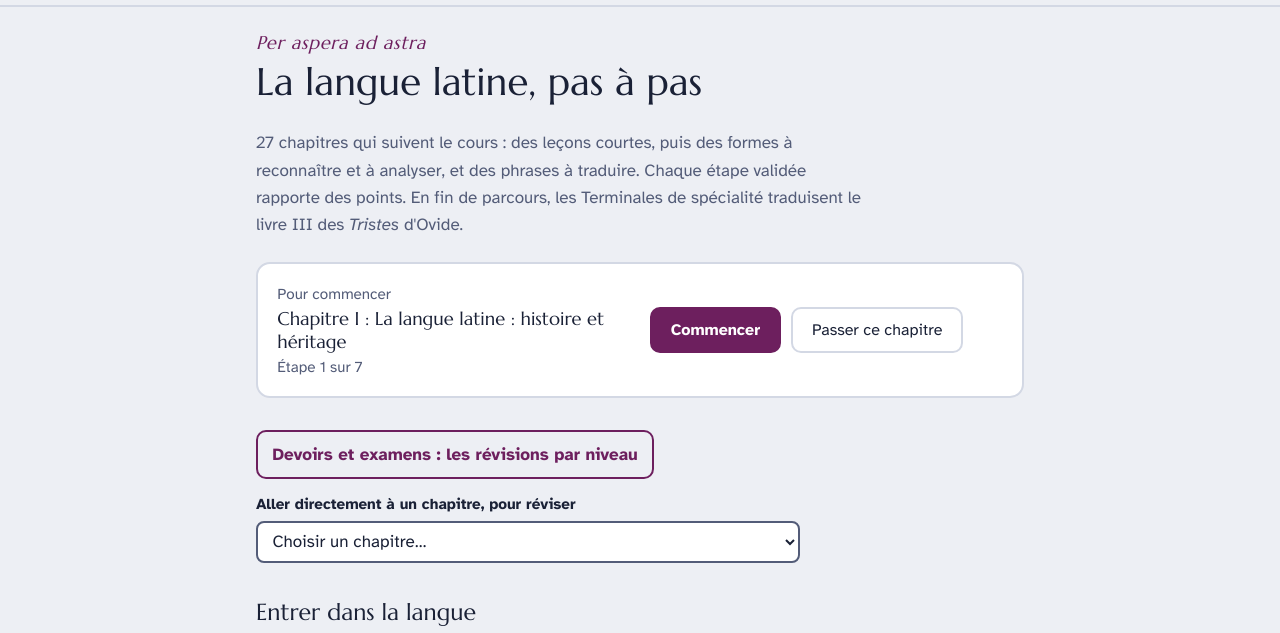
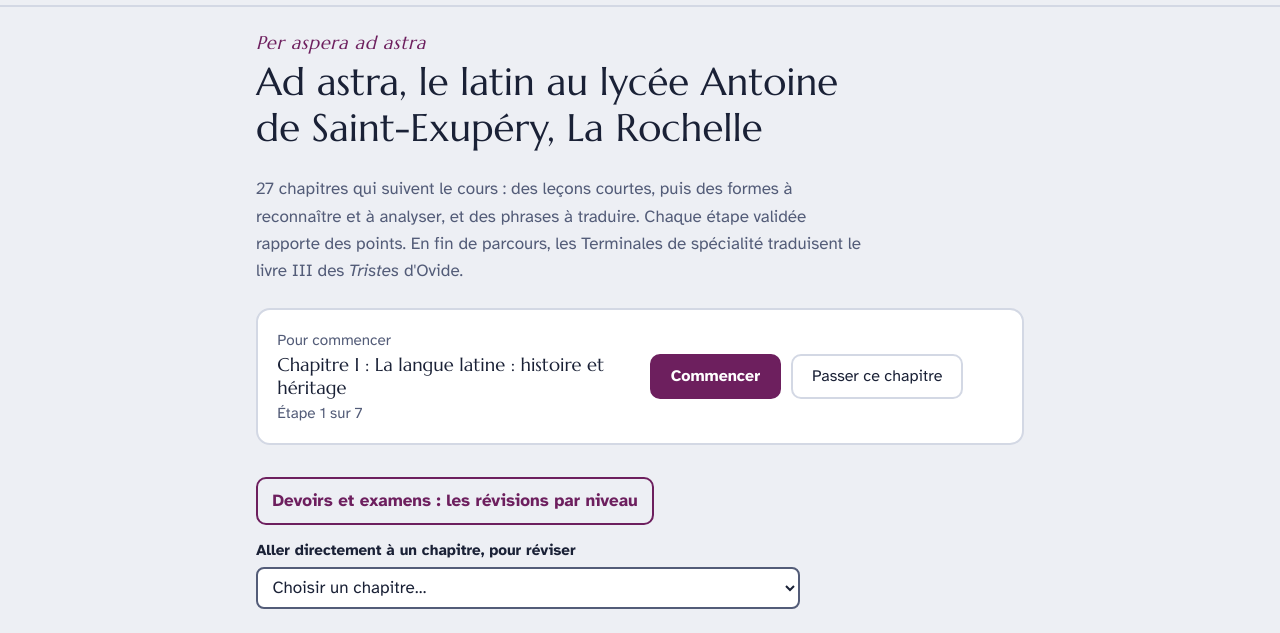
Before and after one commit to Rollon17-14/ad-astra, a plain HTML site: page index.html in a window 1280 px wide. Shown: the part 50-683 px from the top of the page. Drawn offline with Linux system fonts and the light colour scheme.

Commit message:
Nouveau titre du site
Ad astra, le latin au lycée Antoine de Saint-Exupéry, La Rochelle.

Co-Authored-By: Claude Fable 5.2 <noreply@anthropic.com>
Claude-Session: https://claude.ai/code/session_01WGWELzPqK4aqTvLX9ZGwuJ

```diff
--- a/index.html
+++ b/index.html
@@ -3,8 +3,8 @@
 <head>
 <meta charset="utf-8">
 <meta name="viewport" content="width=device-width, initial-scale=1">
-<title>Ad astra</title>
-<meta name="description" content="Vingt-sept chapitres pour apprendre la langue latine au lycée : leçons courtes, formes à écrire, analyses et traductions. Dans le navigateur, sans compte.">
+<title>Ad astra, le latin au lycée Antoine de Saint-Exupéry, La Rochelle</title>
+<meta name="description" content="Ad astra, le latin au lycée Antoine de Saint-Exupéry, La Rochelle : leçons courtes, formes à reconnaître, analyses et traductions. Dans le navigateur, sans compte.">
 <link rel="preconnect" href="https://fonts.googleapis.com">
 <link rel="preconnect" href="https://fonts.gstatic.com" crossorigin>
 <link rel="stylesheet" href="https://fonts.googleapis.com/css2?family=Atkinson+Hyperlegible:ital,wght@0,400;0,700;1,400;1,700&family=Marcellus&display=swap">
--- a/js/app.js
+++ b/js/app.js
@@ -109,7 +109,7 @@ function borneHtml(c) {
 }
 function vueAccueil() {
   const p = prochaine(), debut = totalFaits() === 0;
-  app.innerHTML = `<div class="accueil-tete"><p class="devise" lang="la">Per aspera ad astra</p><h1 tabindex="-1">La langue latine, pas à pas</h1>
+  app.innerHTML = `<div class="accueil-tete"><p class="devise" lang="la">Per aspera ad astra</p><h1 tabindex="-1">Ad astra, le latin au lycée Antoine de Saint-Exupéry, La Rochelle</h1>
 <p>${CHAPS.filter(c => !c.borne).length} chapitres qui suivent le cours : des leçons courtes, puis des formes à reconnaître et à analyser, et des phrases à traduire. Chaque étape validée rapporte des points. En fin de parcours, les Terminales de spécialité traduisent le livre III des <em>Tristes</em> d'Ovide.</p></div>
 ${p ? `<div class="reprendre"><div><span class="muet">${debut ? "Pour commencer" : "Reprendre où tu en étais"}</span><strong>${nomChap(p.c)} : ${h(p.c.titre)}</strong><span class="muet">Étape ${p.i + 1} sur ${p.c.etapes.length}</span></div><div class="actions" style="margin:0"><a class="btn" href="#${p.c.id}-${p.i + 1}">${debut ? "Commencer" : "Continuer"}</a>${p.c.facultatif ? `<button class="btn discret" type="button" id="passer">Passer ce chapitre</button>` : ""}</div></div>` : `<div class="reprendre"><div><strong>Parcours terminé. Optime !</strong><span class="muet">Tu peux refaire les étapes pour gagner des étoiles, ou t'entraîner dans l'atelier.</span></div><a class="btn" href="#atelier">Ouvrir l'atelier</a></div>`}
 <p class="vers-devoirs"><a href="#devoirs">Devoirs et examens : les révisions par niveau</a></p>
```
